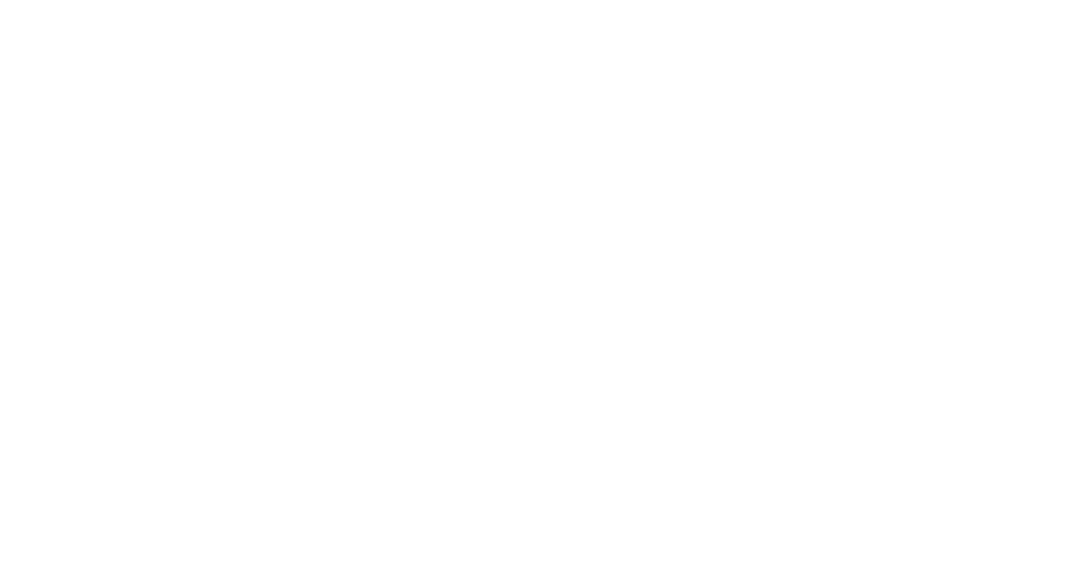
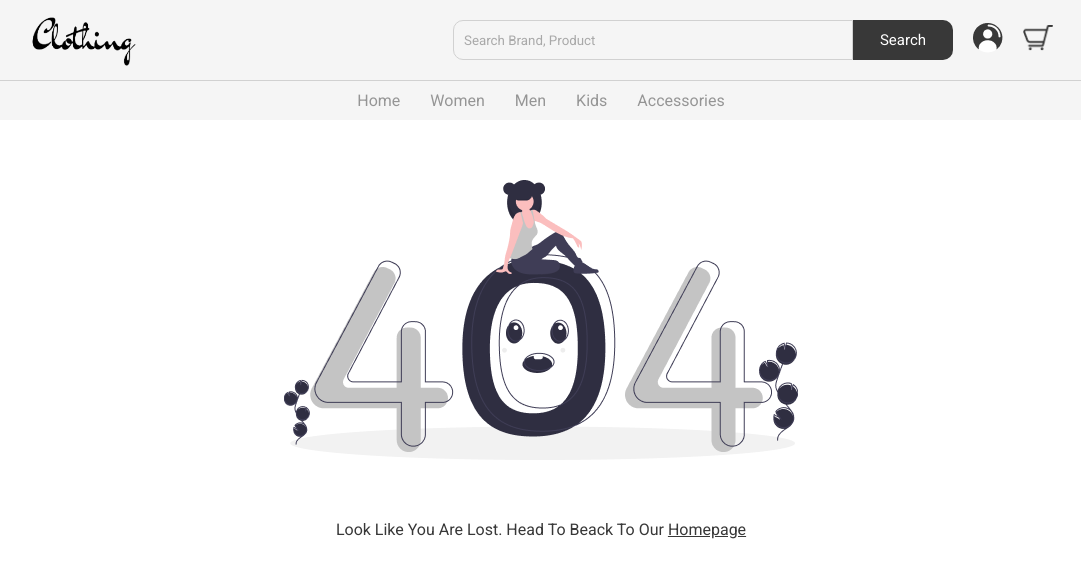
Before and after one commit to LittleBamBoo166/E-commerce-1, a plain HTML site: page public/404.html in a window 1280 px wide. Shown: the whole page, without its empty margins (99-1180 px from the left). Drawn offline with Linux system fonts and the light colour scheme.

Commit message:
404 page done

```diff
--- a/public/404.html
+++ b/public/404.html
@@ -0,0 +1,17 @@
+<!DOCTYPE html>
+<html lang="en">
+<head>
+    <meta charset="UTF-8">
+    <meta http-equiv="X-UA-Compatible" content="IE=edge">
+    <meta name="viewport" content="width=device-width, initial-scale=1.0">
+    <title>E-commerce 1</title>
+    <link rel="stylesheet" href="css/home.css">
+    <link rel="stylesheet" href="css/404.css">
+</head>
+<body>
+    <nav class="navbar"></nav>
+    <img src="img/404.png" class="four-0-four-image" alt="">
+    <p class="four-0-four-msg">look like you are lost. Head to beack to our <a href="#">homepage</a></p>
+    <script src="js/nav.js"></script>
+</body>
+</html>
--- a/public/css/404.css
+++ b/public/css/404.css
@@ -0,0 +1,12 @@
+.four-0-four-image {
+    display: block;
+    margin: 60px auto;
+}
+.four-0-four-msg {
+    text-align: center;
+    text-transform: capitalize;
+    color: #383838;
+}
+.four-0-four-msg a {
+    color: #383838;
+}
```
Also changed, not shown: public/search.html (+0 -1 lines).
